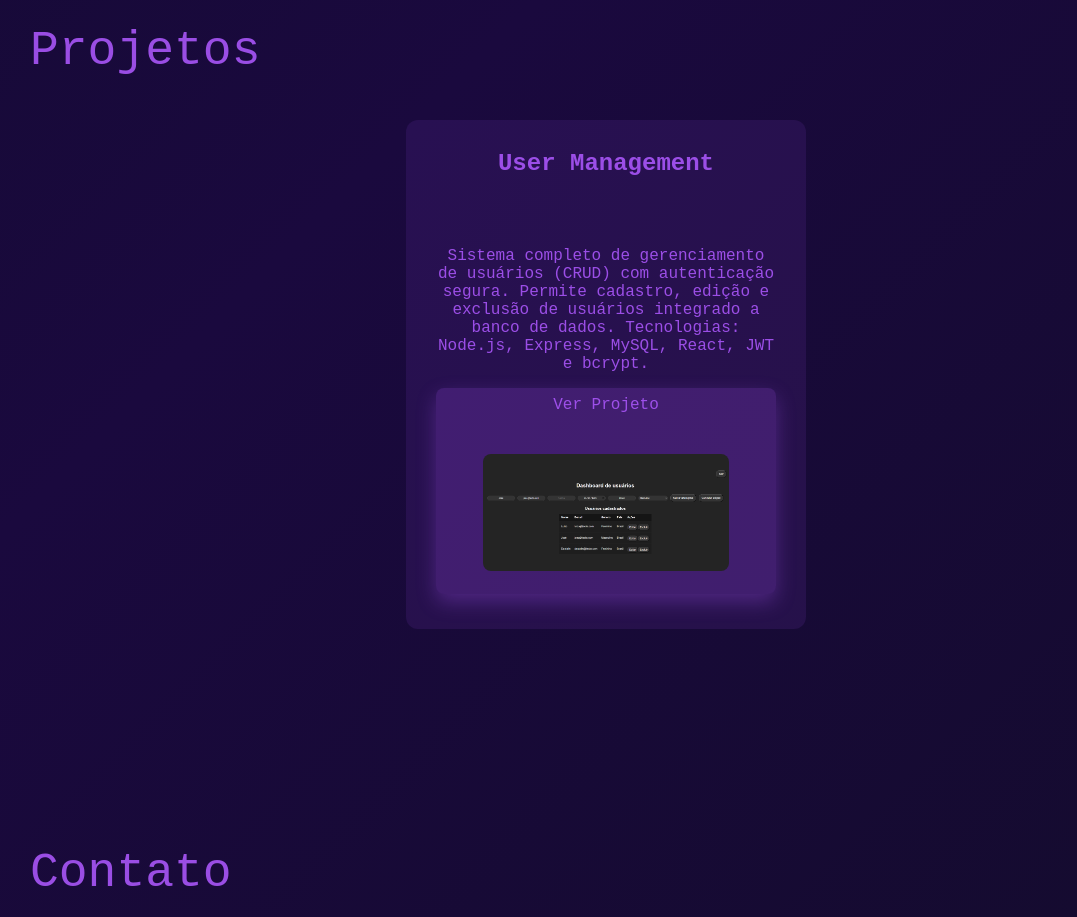
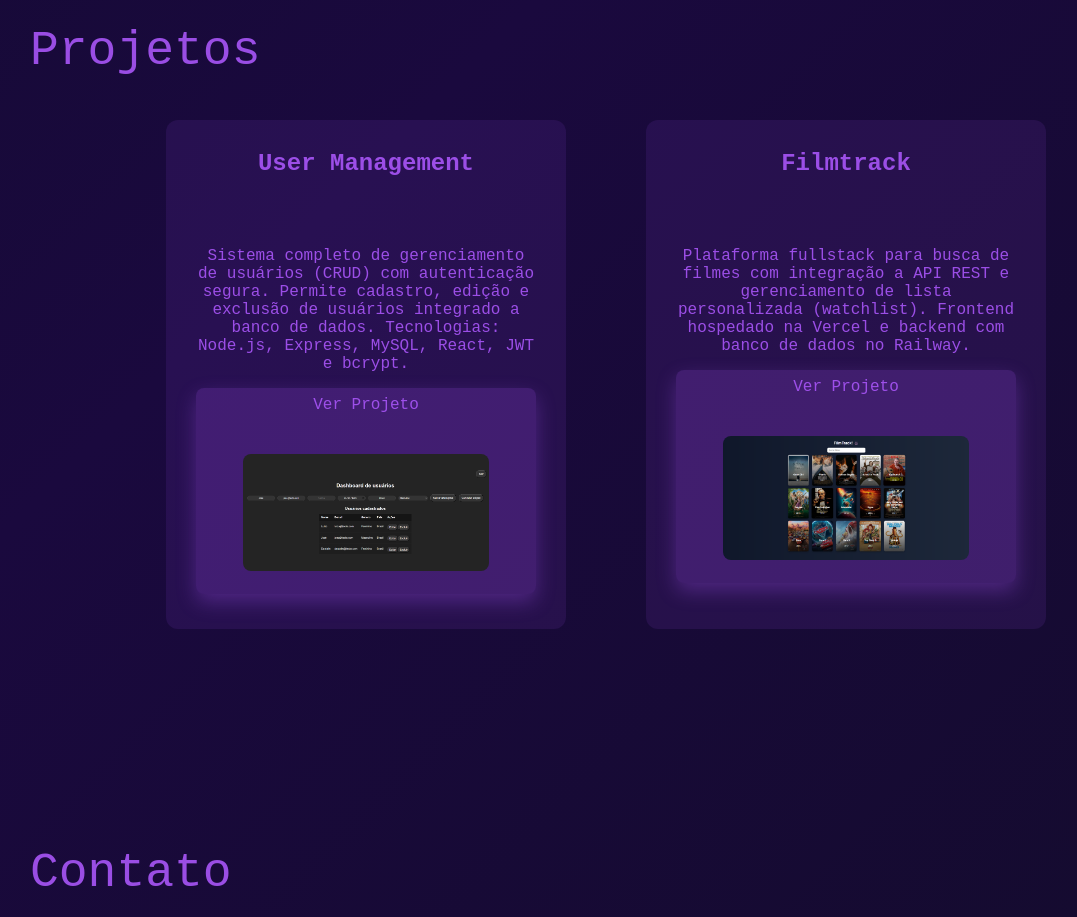
Before and after one commit to BrunoDiPalma/Personal-Portfolio, a React (Vite) app: page / in a window 1280 px wide. Shown: the part 1700-2617 px from the top of the page, without its empty margins (34-1111 px from the left). Built offline with nearby package versions, Linux system fonts and the light colour scheme; a web font is replaced by a local one.

Commit message:
feat: adiciona projeto Filmtrack ao portfólio

```diff
--- a/src/components/Projects.jsx
+++ b/src/components/Projects.jsx
@@ -1,4 +1,5 @@
 import userSystemImg from "../assets/user-management-system.png";
+import filmtrackImg from "../assets/filmtrack.png";
 
 function Projects() {
   return (
@@ -23,6 +24,23 @@ function Projects() {
             <img src={userSystemImg} alt="User Management System" />
           </a>
         </div>
+
+        <div className="project-card">
+          <h3>Filmtrack</h3>
+          <p>
+            Plataforma fullstack para busca de filmes com integração a API REST
+            e gerenciamento de lista personalizada (watchlist). Frontend hospedado na Vercel
+            e backend com banco de dados no Railway.
+          </p>
+          <a
+            href="http://filmtrack-alpha.vercel.app/"
+            target="_blank"
+            rel="noopener noreferrer"
+          >
+            <span>Ver Projeto</span>
+            <img src={filmtrackImg} alt="Filmtrack image" />
+          </a>
+        </div>
       </div>
     </section>
   );
```
Also changed, not shown: src/assets/filmtrack.png (added).
